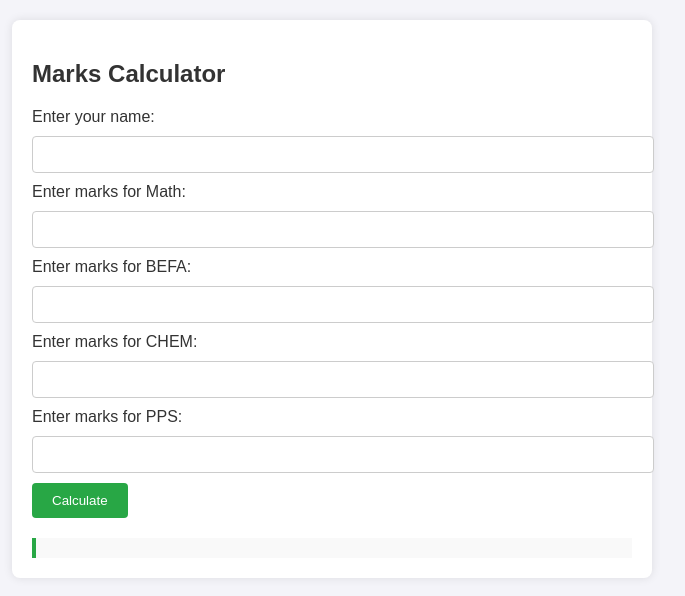
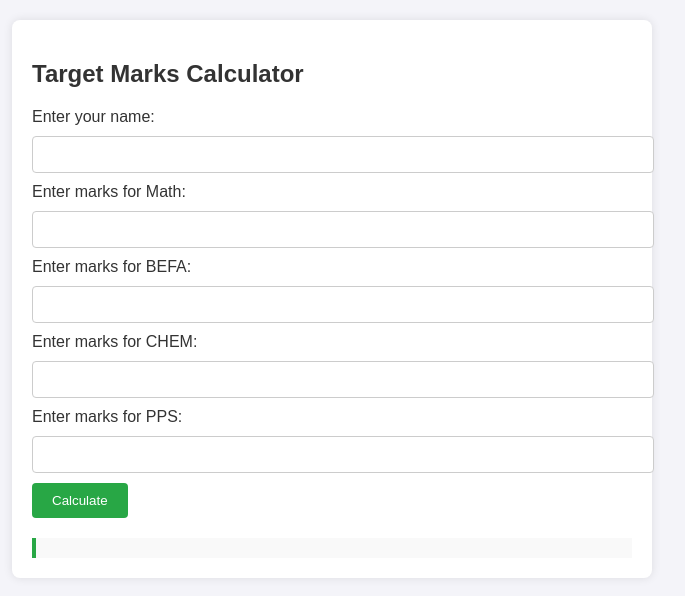
Before and after one commit to Syed310505/Targetmarks_mid, a plain HTML site: page index.html in a window 1280 px wide. Shown: the whole page, without its empty margins (308-993 px from the left). Drawn offline with Linux system fonts and the light colour scheme.

Commit message:
Update index.html

```diff
--- a/index.html
+++ b/index.html
@@ -48,7 +48,7 @@
 </head>
 <body>
     <div class="container">
-        <h2>Marks Calculator</h2>
+        <h2> Target Marks Calculator</h2>
         <form id="marksForm">
             <label for="name">Enter your name:</label>
             <input type="text" id="name" name="name" required>
```
